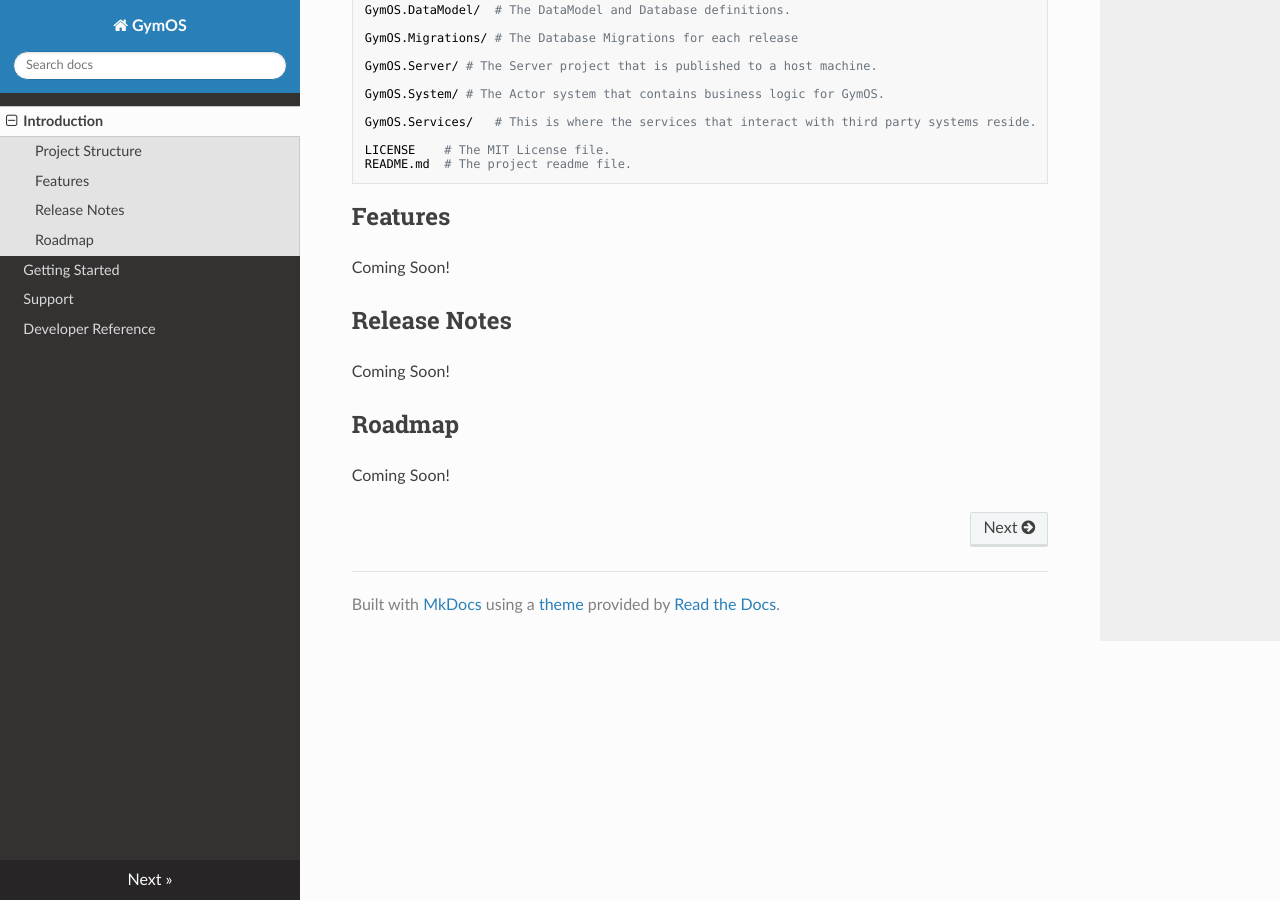
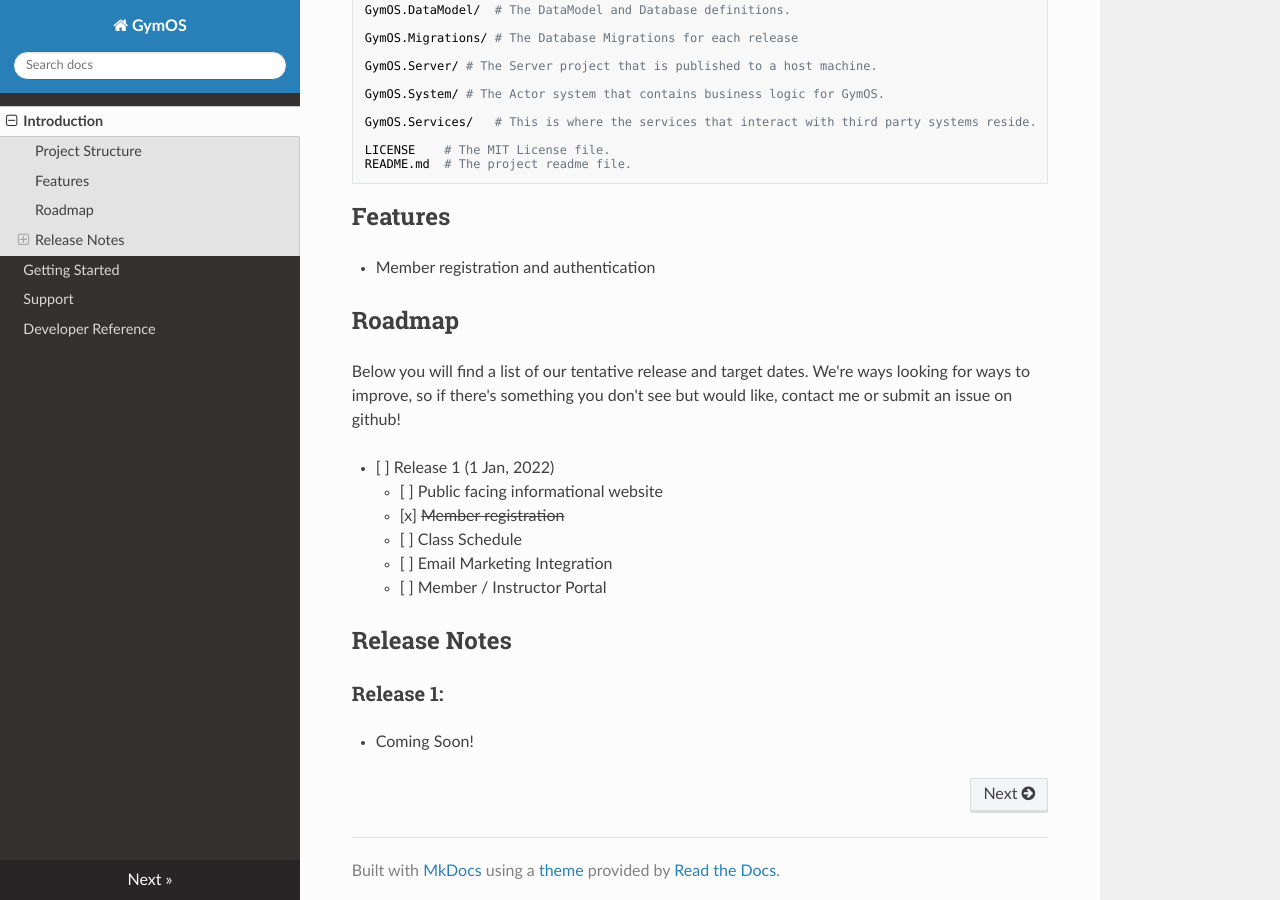
Before and after one commit to Demetrioz/GymOS-Legacy, an MkDocs documentation site: the page built from docs/docs/index.md, in a window 1280 px wide and 900 px high, scrolled down 594 px. Built offline with MkDocs 1.6.1, drawn with Linux system fonts in a browser that asks for light colours; nearby versions of some CDN libraries.

Commit message:
Docs
Updated docs and gitignore

```diff
--- a/docs/docs/index.md
+++ b/docs/docs/index.md
@@ -29,12 +29,22 @@ GymOS is free and open source, so you can [download](https://github.com/KMWillia
 
 ## Features
 
-Coming Soon!
+- Member registration and authentication
+
+## Roadmap
+
+Below you will find a list of our tentative release and target dates. We're
+ways looking for ways to improve, so if there's something you don't see but would
+like, contact me or submit an issue on github!
+
+- [ ] Release 1 (1 Jan, 2022)
+    - [ ] Public facing informational website
+    - [x] <del>Member registration</del>
+    - [ ] Class Schedule
+    - [ ] Email Marketing Integration
+    - [ ] Member / Instructor Portal
 
 ## Release Notes
 
-Coming Soon!
-
-## Roadmap
-
-Coming Soon!
+### Release 1:
+- Coming Soon!
```
Also changed, not shown: 1 other file.
